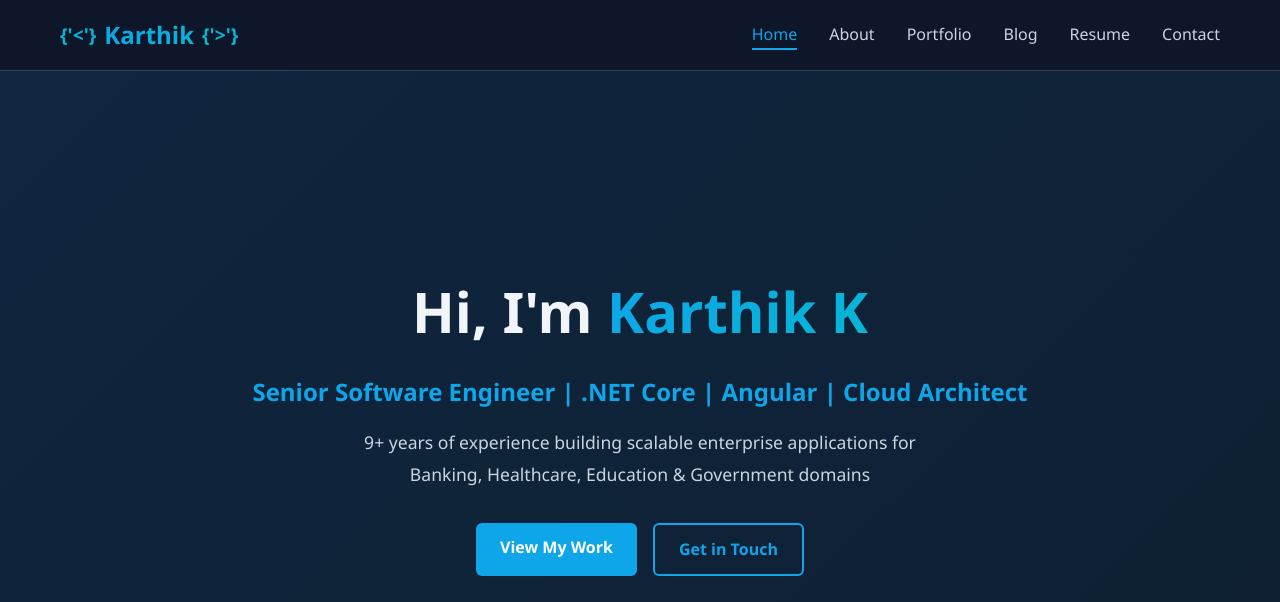
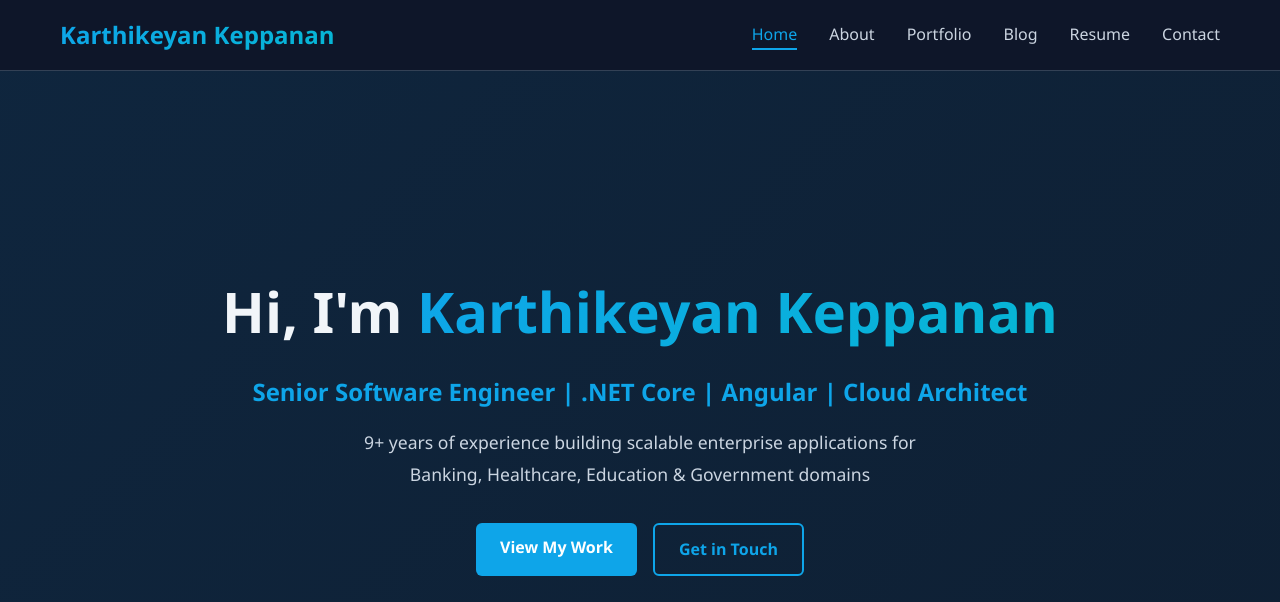
Before and after one commit to Krishna1-karthik/Personal-website, a plain HTML site: page index.html in a window 1280 px wide. Shown: the top 602 px of the page. Drawn offline with Linux system fonts and the light colour scheme.

Commit message:
name edit

```diff
--- a/index.html
+++ b/index.html
@@ -3,9 +3,9 @@
 <head>
     <meta charset="UTF-8">
     <meta name="viewport" content="width=device-width, initial-scale=1.0">
-    <meta name="description" content="Karthik K - Senior Software Engineer | .NET Core | Angular | Cloud Solutions">
-    <meta name="author" content="Karthik K">
-    <title>Karthik K - Senior Software Engineer</title>
+    <meta name="description" content="Karthikeyan Keppanan - Senior Software Engineer | .NET Core | Angular | Cloud Solutions">
+    <meta name="author" content="Karthikeyan Keppanan">
+    <title>Karthikeyan Keppanan - Senior Software Engineer</title>
     <link rel="stylesheet" href="css/styles.css">
     <link rel="stylesheet" href="https://cdnjs.cloudflare.com/ajax/libs/font-awesome/6.4.0/css/all.min.css">
 </head>
@@ -16,9 +16,9 @@
             <div class="nav-content">
                 <div class="logo">
                     <a href="#home">
-                        <span class="logo-icon">{'<'}</span>
-                        <span class="logo-text">Karthik</span>
-                        <span class="logo-icon">{'>'}</span>
+                        <!--<span class="logo-icon">{'<'}</span>-->
+                        <span class="logo-text">Karthikeyan Keppanan</span>
+                        <!--<span class="logo-icon">{'>'}</span>-->
                     </a>
                 </div>
                 <ul class="nav-links">
@@ -40,7 +40,7 @@
     <section id="home" class="hero">
         <div class="container">
             <div class="hero-content">
-                <h1 class="hero-title">Hi, I'm <span class="highlight">Karthik K</span></h1>
+                <h1 class="hero-title">Hi, I'm <span class="highlight">Karthikeyan Keppanan</span></h1>
                 <p class="hero-subtitle">Senior Software Engineer | .NET Core | Angular | Cloud Architect</p>
                 <p class="hero-description">9+ years of experience building scalable enterprise applications for Banking, Healthcare, Education & Government domains</p>
                 <div class="hero-cta">
```
